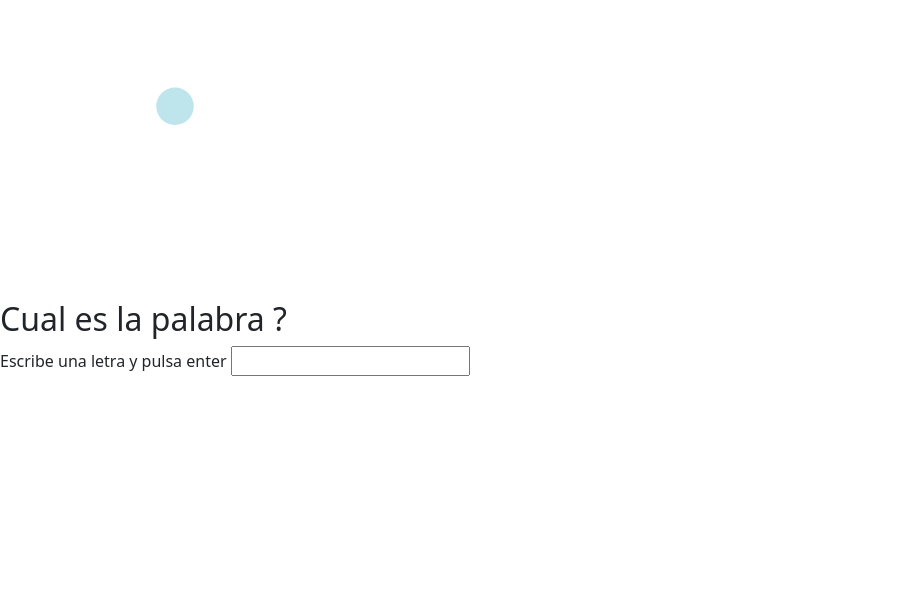
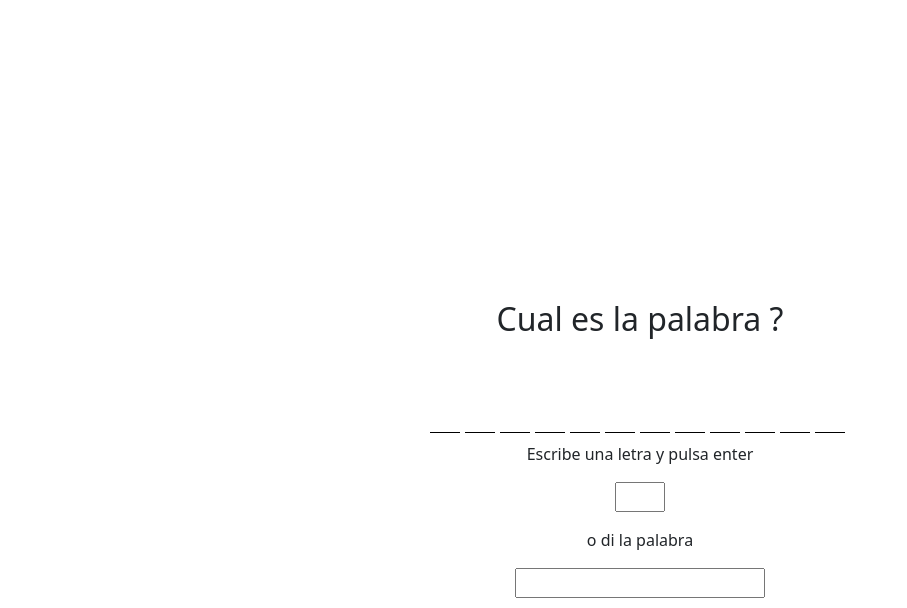
Before and after one commit to josemariaz1995/c2-ejercicio-16, a website: page index.html in a window 1280 px wide. Shown: the whole page, without its empty margins (0-907 px from the left). Drawn offline with nearby package versions, Linux system fonts and the light colour scheme.

Commit message:
poner letra y si aciertas te la pone en las linias del ahorcado

```diff
--- a/css/main.css
+++ b/css/main.css
@@ -0,0 +1,28 @@
+#letra {
+  width: 50px;
+}
+#palabra {
+  width: 250px;
+}
+.esconder {
+  display: none;
+}
+.molde {
+  display: none;
+}
+.letraPalabra {
+  border-bottom: 1px solid black;
+  padding: 15px;
+  margin-right: 5px;
+}
+svg.hangman {
+  width: 18.75rem;
+  height: 18.75rem;
+}
+svg > * {
+  stroke: #6599aa;
+  stroke-width: 2;
+  stroke-linecap: round;
+  stroke-miterlimit: 10;
+  transition: 0.25s;
+}
--- a/index.html
+++ b/index.html
@@ -15,29 +15,109 @@
     <title>Ahorcado</title>
     <script src="js/index.js" defer></script>
   </head>
-  <body>
-    <main>
-      <div>
-        <svg id="hangman" viewbox="0 0 96 96" width="300" height="300">
-          <line class="stage10" x1="62" y1="70" x2="56" y2="56"></line>
-          <line class="stage9" x1="50" y1="70" x2="56" y2="56"></line>
-          <line class="stage8" x1="68" y1="46" x2="56" y2="40"></line>
-          <line class="stage7" x1="44" y1="46" x2="56" y2="40"></line>
-          <line class="stage6" x1="56" y1="40" x2="56" y2="56"></line>
-          <circle class="stage5" cx="56" cy="34" r="6" fill="#bee5eb"></circle>
-          <line class="stage4" x1="56" y1="16" x2="56" y2="28"></line>
-          <line class="stage3" x1="24" y1="24" x2="32" y2="16"></line>
-          <line class="stage3" x1="21" y1="16" x2="60" y2="16"></line>
-          <line class="stage2" x1="24" y1="80" x2="24" y2="16"></line>
-          <line class="stage1" x1="16" y1="80" x2="32" y2="80"></line>
-        </svg>
+  <body class="vh-100">
+    <main class="container">
+      <div class="row text-center">
+        <div class="col-12">
+          <svg id="hangman" viewbox="0 0 96 96" width="300" height="300">
+            <line
+              class="stage10 esconder"
+              x1="62"
+              y1="70"
+              x2="56"
+              y2="56"
+            ></line>
+            <line
+              class="stage9 esconder"
+              x1="50"
+              y1="70"
+              x2="56"
+              y2="56"
+              r="6"
+            ></line>
+            <line
+              class="stage8 esconder"
+              x1="68"
+              y1="46"
+              x2="56"
+              y2="40"
+            ></line>
+            <line
+              class="stage7 esconder"
+              x1="44"
+              y1="46"
+              x2="56"
+              y2="40"
+            ></line>
+            <line
+              class="stage6 esconder"
+              x1="56"
+              y1="40"
+              x2="56"
+              y2="56"
+            ></line>
+            <circle
+              class="stage5 esconder"
+              cx="56"
+              cy="34"
+              r="6"
+              fill="#bee5eb"
+            ></circle>
+            <line
+              class="stage4 esconder"
+              x1="56"
+              y1="16"
+              x2="56"
+              y2="28"
+            ></line>
+            <line
+              class="stage3 esconder"
+              x1="21"
+              y1="16"
+              x2="60"
+              y2="16"
+            ></line>
+            <line
+              class="stage2 esconder"
+              x1="24"
+              y1="80"
+              x2="24"
+              y2="16"
+            ></line>
+            <line
+              class="stage1 esconder"
+              x1="16"
+              y1="80"
+              x2="32"
+              y2="80"
+            ></line>
+          </svg>
+        </div>
+        <section class="col-12 text-center">
+          <h2 class="pb-5">Cual es la palabra ?</h2>
+          <div class="row justify-content-center align-items-center">
+            <span class="palabra col-12 pb-4"
+              ><span class="letraPalabra molde"></span
+            ></span>
+            <label for="letra" class="col-12 pb-3"
+              >Escribe una letra y pulsa enter</label
+            >
+            <input
+              type="text"
+              id="letra"
+              class="col-12 text-center mb-3"
+              maxlength="1"
+            />
+            <label for="palabra" class="col-12 pb-3">o di la palabra</label>
+            <input
+              type="text"
+              id="palabra"
+              class="col-12 text-center"
+              maxlength="1"
+            />
+          </div>
+        </section>
       </div>
-      <section>
-        <h2>Cual es la palabra ?</h2>
-        <span class="palabra"></span>
-        <label for="letra">Escribe una letra y pulsa enter</label>
-        <input type="text" id="letra" maxlength="1" />
-      </section>
     </main>
   </body>
 </html>
--- a/js/index.js
+++ b/js/index.js
@@ -0,0 +1,43 @@
+const letraAhorcado = document.querySelector("#letra");
+const palabraEntera = document.querySelector("#palabra");
+const ahorcadoMuñeco = document.querySelectorAll("#hangman > *");
+let i = 9;
+let letraContenedor = "";
+const palabra = document.querySelector(".palabra");
+
+const palabraAleatoria = (array) => {
+  const palabra = array[Math.floor(Math.random() * array.length)];
+  return palabra;
+};
+const obtenerPalabra = async () => {
+  const promesaPalabras = await fetch("../palabras.json");
+  const palabras = await promesaPalabras.json();
+  const lista = palabras.palabras.lista;
+  return palabraAleatoria(lista);
+};
+/* const comprobarLetra = (letra) => {
+  if (letraAhorcado.value === letra && i > 0) {
+    contenedorLetra.textContent = letra;
+  } else if (letraAhorcado !== letra && i >= 0) {
+    ahorcadoMuñeco[i].classList.remove("esconder");
+    i--;
+  } else if (i < 0) {
+    alert("HAS PERDIDO");
+  }
+}; */
+const ahorcado = async () => {
+  const palabraJuego = await obtenerPalabra();
+  console.log(palabraJuego);
+  const palabraSeparada = palabraJuego.split("");
+  for (const letra of palabraSeparada) {
+    const moldeLetras = palabra.cloneNode(true);
+    const contenedorLetra = moldeLetras.querySelector(".letraPalabra");
+    contenedorLetra.classList.remove("molde");
+    letraAhorcado.addEventListener("keypress", (e) => {});
+    if (letraAhorcado.value === letra && e.key === "Enter") {
+      contenedorLetra.textContent = letra;
+    }
+    palabra.append(contenedorLetra);
+  }
+};
+ahorcado();
```
Also changed, not shown: estilos.css (deleted, +0 -11 lines).
